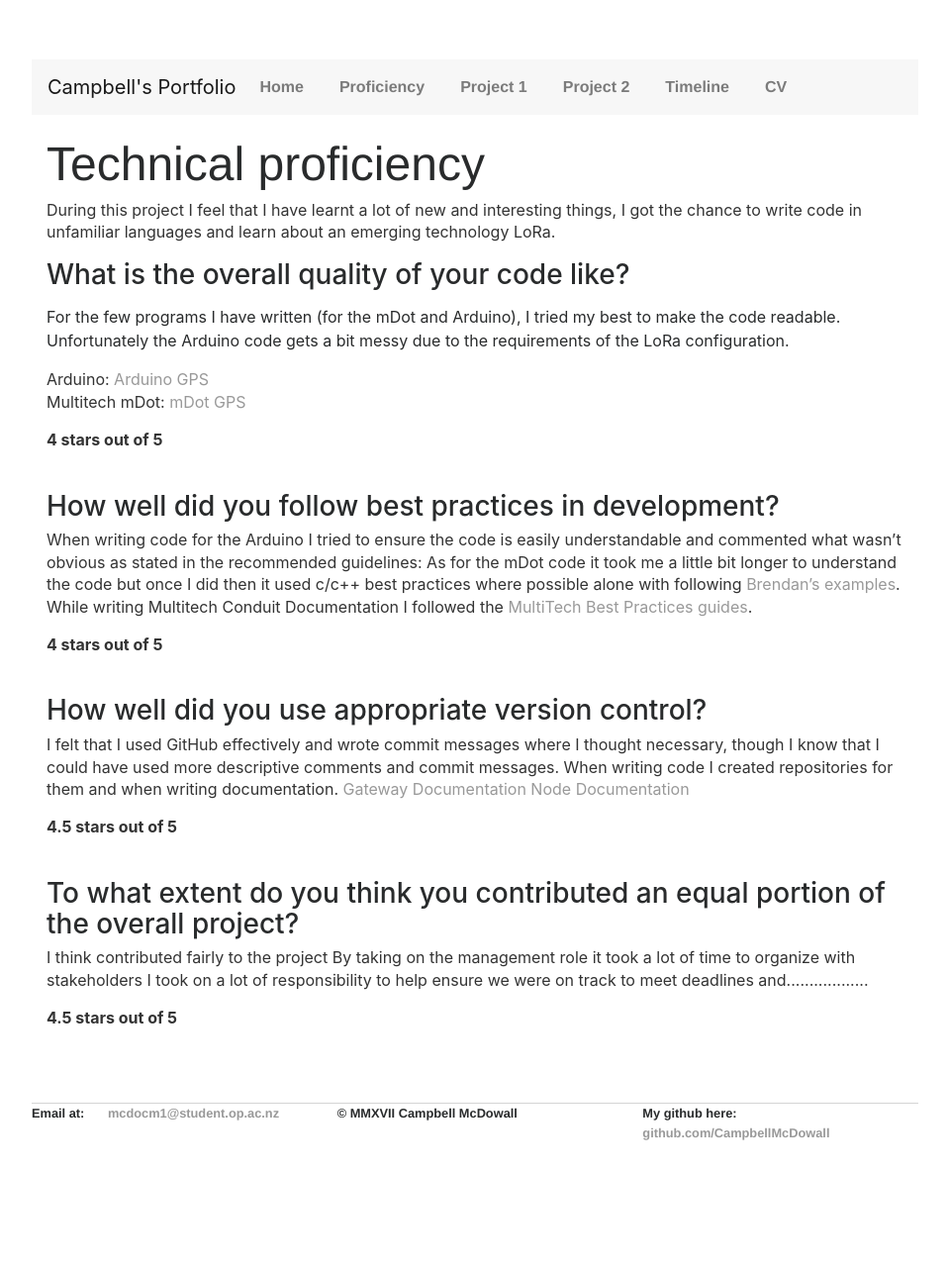
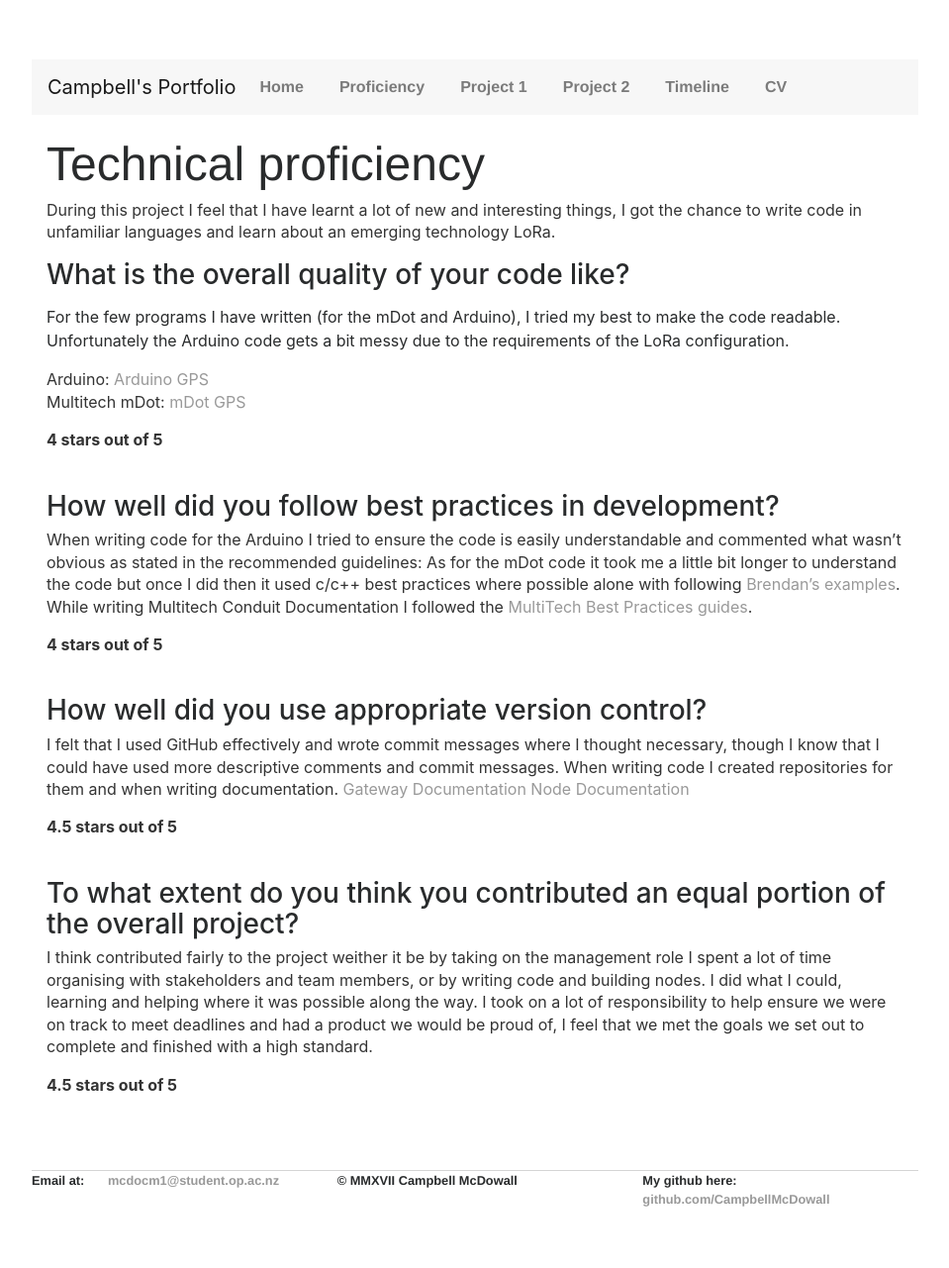
Before and after one commit to CampbellMcDowall/CampbellMcDowall.github.io, a Jekyll site: the page built from technicalProficiency.html, in a window 1280 px wide. Shown: the whole page at 99% size, without its empty margins (160-1119 px from the left). Built offline with Jekyll 4.4.1, drawn with Linux system fonts in a browser that asks for light colours; nearby versions of some CDN libraries; library files that are not in the unit come from our copies; before the commit the page ends 1214 px from its top, so only the background shows below that.

Commit message:
Update technicalProficiency.html

```diff
--- a/technicalProficiency.html
+++ b/technicalProficiency.html
@@ -40,9 +40,10 @@ title:  Technical proficiency
   </br>
 
   <h3>To what extent do you think you contributed an equal portion of the overall project?</h3>
-  <p>I think contributed fairly to the project
-    By taking on the management role it took a lot of time to organize with stakeholders
-    I took on a lot of responsibility to help ensure we were on track to meet deadlines and..................
+  <p>I think contributed fairly to the project weither it be by taking on the management role I spent a lot of time organising with stakeholders and team members,
+    or by writing code and building nodes.  I did what I could, learning and helping where it was possible along the way.
+    I took on a lot of responsibility to help ensure we were on track to meet deadlines and had a product we would be proud of,
+    I feel that we met the goals we set out to complete and finished with a high standard.
   </p>
 
   <p><b>4.5 stars out of 5</b></p>
```
